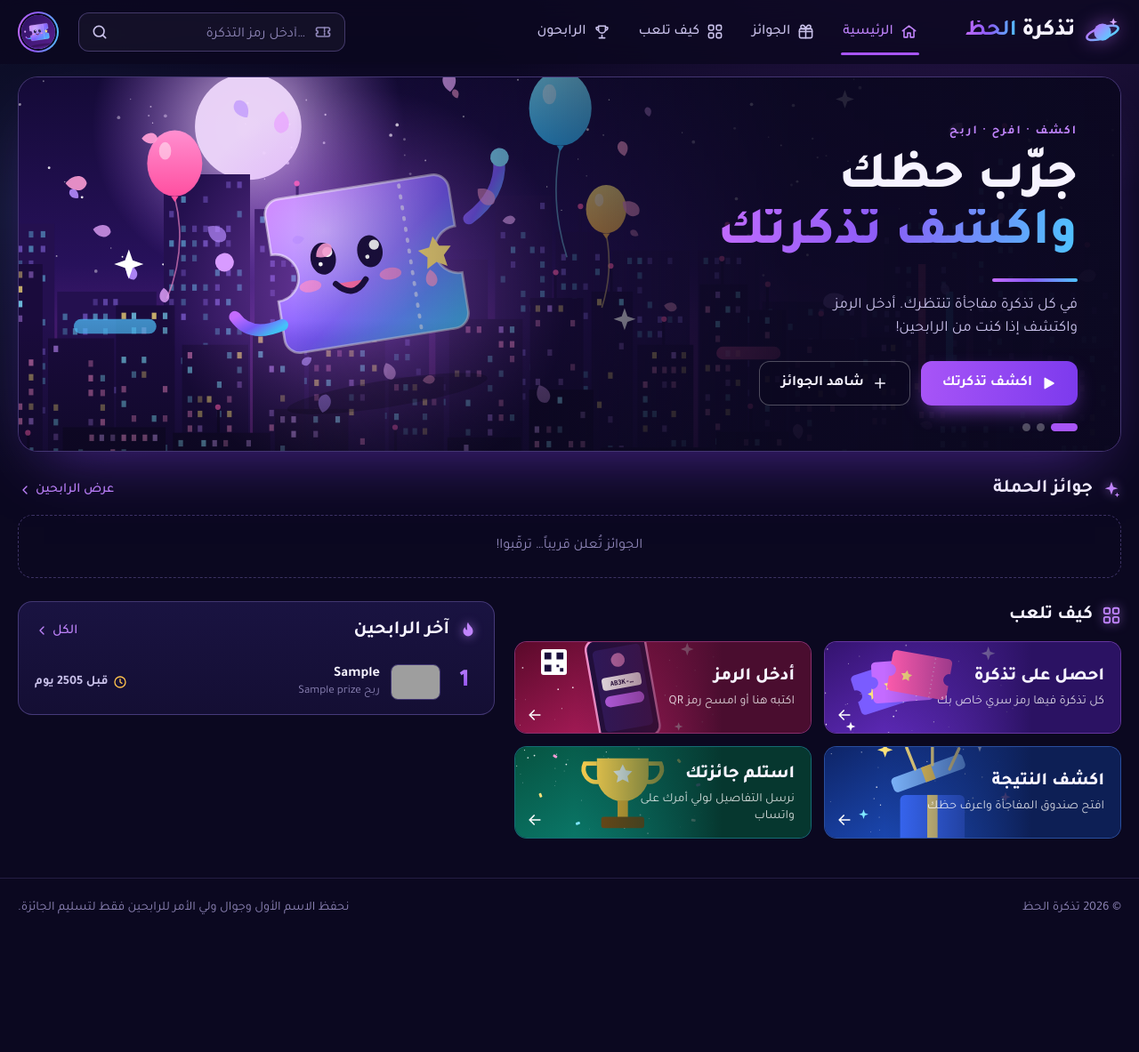
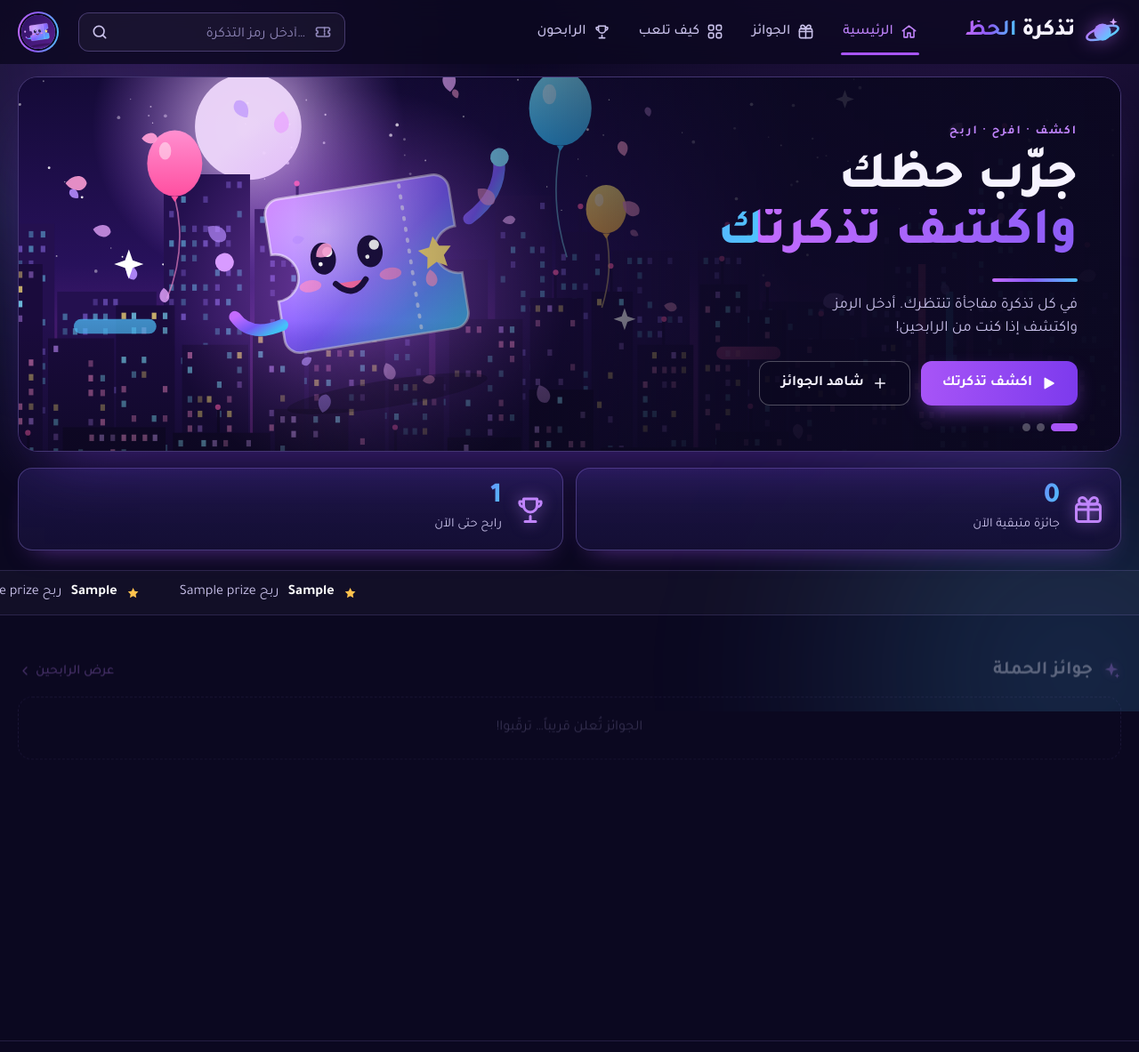
Before and after one commit to AbdullahMurad73/kids-tickets, a PHP site: page / in a window 1280 px wide. Shown: the top 1183 px of the page at 89% size. Before the commit the page ends 1028 px from the top, so only its background shows below. Run offline with PHP 8.4, Linux system fonts and the light colour scheme; data comes from the database, SQL or seed files in the repository; tables that the repository leaves empty hold one stand-in row (values such as "Sample post"); data that the repository does not hold is empty; some libraries are stand-ins or nearby versions; some web fonts are replaced; grey boxes are pictures that could not be loaded.

Commit message:
Homepage: live stats, winners ticker, rare-prize glow, scroll reveal, animated backdrop
Co-Authored-By: Claude Haiku 5.5 <noreply@anthropic.com>
Claude-Session: https://claude.ai/code/session_01EL9Uv3HUmncAMrzVysH38f

```diff
--- a/assets/css/app.css
+++ b/assets/css/app.css
@@ -226,4 +226,43 @@ button{cursor:pointer}
   .hcard{height:96px}
   .rank li{grid-template-columns:24px 50px 1fr auto;gap:10px}
 }
+/* ===== تأثيرات متقدمة ===== */
+.bg{overflow:hidden}
+.bg::before,.bg::after{content:"";position:absolute;width:62vmax;height:62vmax;border-radius:50%;filter:blur(70px);opacity:.5;pointer-events:none;animation:drift 22s ease-in-out infinite alternate}
+.bg::before{top:-26vmax;inset-inline-end:-18vmax;background:radial-gradient(circle,rgba(168,85,247,.55),transparent 65%)}
+.bg::after{bottom:-30vmax;inset-inline-start:-20vmax;background:radial-gradient(circle,rgba(79,195,255,.4),transparent 65%);animation-delay:-11s}
+@keyframes drift{to{transform:translate(6vw,-4vh) scale(1.12)}}
+.grad{background-size:200% auto;animation:shine 7s linear infinite}
+@keyframes shine{to{background-position:200% center}}
+
+.stats{display:grid;grid-template-columns:repeat(2,1fr);gap:14px;margin-top:18px}
+.stat{display:flex;align-items:center;gap:14px;padding:16px 18px;border-radius:16px;border:1px solid var(--line-2);background:linear-gradient(180deg,rgba(27,21,69,.9),rgba(21,16,54,.9));box-shadow:0 14px 30px -18px rgba(168,85,247,.6)}
+.stat>div{display:flex;flex-direction:column}
+.stat .i{width:36px;height:36px;color:var(--violet-2);filter:drop-shadow(0 0 8px rgba(192,132,252,.6))}
+.stat__n{display:block;font-family:var(--display);font-size:2rem;font-weight:800;line-height:1;background:var(--grad);-webkit-background-clip:text;background-clip:text;color:transparent}
+.stat__l{display:block;margin-top:4px;color:var(--ink-2);font-size:.92rem}
+
+.ticker{direction:ltr;margin-top:22px;padding:12px 0;overflow:hidden;border-block:1px solid var(--line);background:rgba(255,255,255,.03)}
+.ticker__track{display:flex;width:max-content;animation:marquee 38s linear infinite}
+.ticker:hover .ticker__track{animation-play-state:paused}
+.ticker__set{display:flex;flex:none;gap:44px;padding-inline-end:44px}
+.ticker__item{display:inline-flex;align-items:center;gap:10px;white-space:nowrap;direction:rtl;color:var(--ink-2)}
+.ticker__item b{color:#fff;font-weight:700}
+.ticker__item .i{width:16px;height:16px;color:#ffc24d}
+@keyframes marquee{to{transform:translateX(-50%)}}
+
+.pcard--rare{box-shadow:0 0 0 1px rgba(255,194,77,.55),0 0 28px -8px rgba(255,122,69,.7)}
+.pcard--rare:hover{box-shadow:0 0 0 1px rgba(255,194,77,.9),0 18px 36px -10px rgba(255,122,69,.85)}
+
+@supports (animation-timeline:view()){
+  .section{animation:rise linear both;animation-timeline:view();animation-range:entry 0% cover 28%}
+  @keyframes rise{from{opacity:0;transform:translateY(30px)}to{opacity:1;transform:none}}
+}
+
+@media (max-width:640px){
+  .stats{gap:10px}
+  .stat{padding:12px;gap:10px}
+  .stat .i{width:28px;height:28px}
+  .stat__n{font-size:1.6rem}
+}
 @media (prefers-reduced-motion:reduce){*,*::before,*::after{animation:none!important;transition:none!important}}
--- a/index.php
+++ b/index.php
@@ -24,6 +24,13 @@ $winners = q(
       WHERE w.child_name IS NOT NULL
       ORDER BY w.id DESC LIMIT 5"
 )->fetchAll();
+
+$remaining = (int)q(
+    "SELECT COALESCE(SUM(GREATEST(p.quantity - p.won_count, 0)), 0)
+       FROM prizes p JOIN batches b ON b.id = p.batch_id
+      WHERE b.status = 'active' AND (b.ends_at IS NULL OR b.ends_at > NOW())"
+)->fetchColumn();
+$winnersTotal = (int)q('SELECT COUNT(*) FROM winners WHERE child_name IS NOT NULL')->fetchColumn();
 
 $prefill = isset($_GET['c']) ? format_code(substr(normalize_code((string)$_GET['c']), 0, CODE_LENGTH)) : '';
 $support = preg_replace('/\D/', '', setting('support_whatsapp')) ?? '';
@@ -142,6 +149,27 @@ $howCards = [
     </div>
   </section>
 
+  <!-- ===== أرقام الحملة ===== -->
+  <section class="wrap stats" aria-label="أرقام الحملة">
+    <div class="stat"><?= icon('gift') ?><div><span class="stat__n"><?= number_format($remaining) ?></span><span class="stat__l">جائزة متبقية الآن</span></div></div>
+    <div class="stat"><?= icon('trophy') ?><div><span class="stat__n"><?= number_format($winnersTotal) ?></span><span class="stat__l">رابح حتى الآن</span></div></div>
+  </section>
+
+  <?php if ($winners): ?>
+  <!-- ===== شريط آخر الرابحين ===== -->
+  <div class="ticker" aria-label="آخر الرابحين">
+    <div class="ticker__track">
+      <?php for ($set = 0; $set < 2; $set++): ?>
+      <div class="ticker__set"<?= $set ? ' aria-hidden="true"' : '' ?>>
+        <?php foreach ($winners as $w): ?>
+        <span class="ticker__item"><?= icon('star') ?><b><?= e(first_name($w['child_name'])) ?></b> ربح <?= e($w['prize']) ?></span>
+        <?php endforeach; ?>
+      </div>
+      <?php endfor; ?>
+    </div>
+  </div>
+  <?php endif; ?>
+
   <!-- ===== جوائز الحملة ===== -->
   <section class="wrap section" id="prizes">
     <div class="section__head">
@@ -155,7 +183,7 @@ $howCards = [
         <?php foreach ($prizes as $p):
             $left = max(0, (int)$p['quantity'] - (int)$p['won_count']);
             [$tierLabel, $tierIcon] = prize_tier((int)$p['quantity']); ?>
-        <article class="pcard<?= $left === 0 ? ' is-out' : '' ?>">
+        <article class="pcard<?= $left === 0 ? ' is-out' : '' ?><?= $tierIcon === 'fire' && $left > 0 ? ' pcard--rare' : '' ?>">
           <img class="pcard__img" src="<?= e(prize_art_url($p['name'], $p['image'])) ?>" alt="" loading="lazy">
           <span class="pcard__badge" title="المتبقي"><?= $left > 0 ? '×' . number_format($left) : 'نفدت' ?></span>
           <div class="pcard__foot">
```
